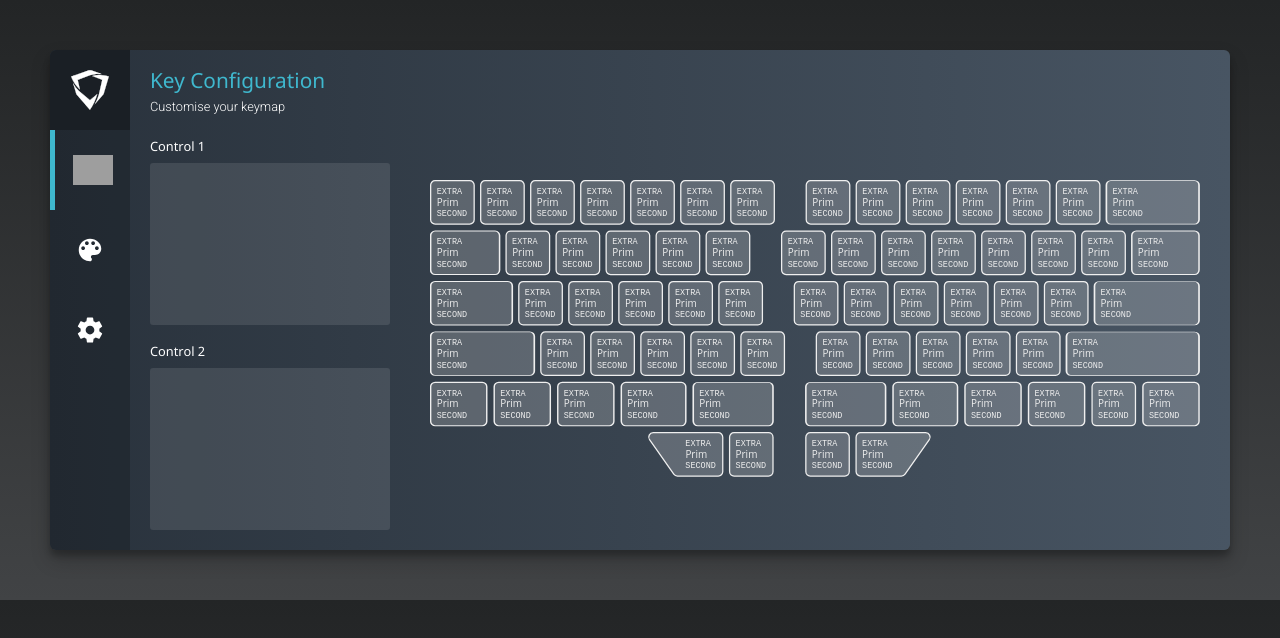
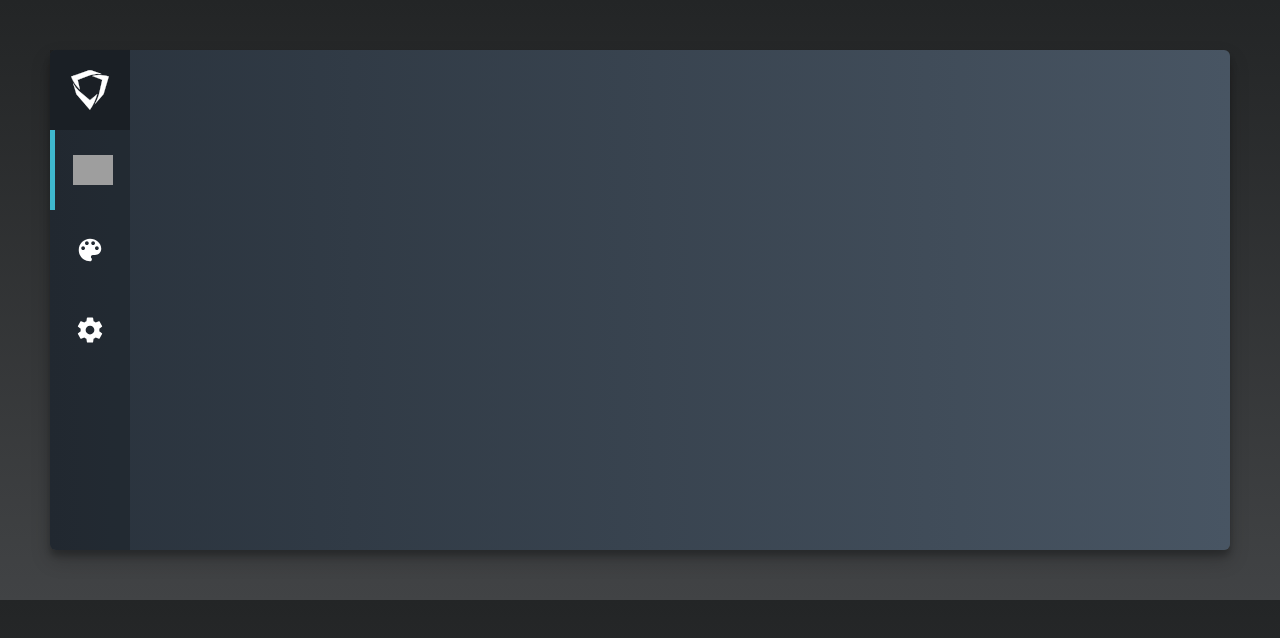
Before and after one commit to TheBaronHimself/chrysalis-ui-react, a React (Create React App) app: page / in a window 1280 px wide. Shown: the top 638 px of the page. Built offline with nearby package versions, Linux system fonts and the light colour scheme; grey boxes are pictures that could not be loaded.

Commit message:
Turn tab bar into component

```diff
--- a/src/components/App.js
+++ b/src/components/App.js
@@ -1,55 +1,11 @@
 import React from "react";
+import TabBar from "./TabBar";
 
 class App extends React.Component {
   render() {
     return (
       <div className="window">
-        <div className="logo">
-          <img className="symbol" src="/img/dygma-logo.svg" alt="" />
-        </div>
-        <div className="sidebar">
-          <div className="tab item selected" onclick="openTab(event, 'keys')">
-            <img
-              className="symbol"
-              src="/img/ic_keyboard_white_24px.svg"
-              alt=""
-            />
-          </div>
-          <div className="tab item" onclick="openTab(event, 'leds')">
-            <img
-              className="symbol"
-              src="/img/ic_color_lens_white_24px.svg"
-              alt=""
-            />
-          </div>
-          <div className="tab item" onclick="openTab(event, 'settings')">
-            <img
-              className="symbol"
-              src="/img/ic_settings_white_24px.svg"
-              alt=""
-            />
-          </div>
-        </div>
-
-        <div className="tabcontent" id="keys">
-          <div className="title">
-            <h1>Key Configuration</h1>
-            <p>Customise your keymap</p>
-          </div>
-          <div className="modules">
-            <div className="item">
-              <h2>Control 1</h2>
-              <div className="control-content" />
-            </div>
-            <div className="item">
-              <h2>Control 2</h2>
-              <div className="control-content" />
-            </div>
-          </div>
-          <div className="feedback">
-            <img src="/img/dygma-raise.svg" alt="" />
-          </div>
-        </div>
+        <TabBar />
       </div>
     );
   }
--- /dev/null
+++ b/src/components/TabBar.js
@@ -0,0 +1,37 @@
+import React, { Component } from "react";
+
+export class TabBar extends Component {
+  render() {
+    return (
+      <div className="tabBar">
+        <div className="logo">
+          <img className="symbol" src="/img/dygma-logo.svg" alt="" />
+        </div>
+
+        <div className="item selected" onclick="openTab(event, 'keys')">
+          <img
+            className="symbol"
+            src="/img/ic_keyboard_white_24px.svg"
+            alt=""
+          />
+        </div>
+        <div className="item" onclick="openTab(event, 'leds')">
+          <img
+            className="symbol"
+            src="/img/ic_color_lens_white_24px.svg"
+            alt=""
+          />
+        </div>
+        <div className="item" onclick="openTab(event, 'settings')">
+          <img
+            className="symbol"
+            src="/img/ic_settings_white_24px.svg"
+            alt=""
+          />
+        </div>
+      </div>
+    );
+  }
+}
+
+export default TabBar;
--- a/src/css/style.css
+++ b/src/css/style.css
@@ -53,8 +53,8 @@ p {
   display: grid;
 
   grid-template-columns: 80px 1fr;
-  grid-template-rows: 80px repeat(5, 1fr);
-  /* background-image: url('img/background.jpg'); */
+  grid-template-rows: 1fr;
+
   background-position: center;
   /* background: #485563; */
   /* fallback for old browsers */
@@ -73,18 +73,24 @@ p {
   /* background-image: url('img/background.jpg'); */
   background-position: center;
 }
+
+.tabBar {
+  display: flex;
+  flex-direction: column;
+  /* grid-template-rows: repeat(5, 80px); */
+  border-radius: 0 0 0 var(--window-radius);
+  background: rgba(0, 0, 0, 0.2);
+}
 .sidebar {
+  height: 100%;
   /* background: #13171B; */
   grid-area: 2 / 1 / -1;
-  border-radius: 0 0 0 var(--window-radius);
-
-  background: rgba(0, 0, 0, 0.2);
   display: grid;
   grid-template-rows: repeat(auto-fill, 80px);
 }
 
-.sidebar > .item {
-  min-height: 1fr;
+.tabBar > * {
+  flex-basis: 80px;
   display: grid;
   justify-content: center;
   align-content: center;
@@ -162,6 +168,6 @@ p {
   font-size: 1.3em;
 }
 
-.tab:hover {
+.tabBar > *:hover {
   background: rgba(0, 0, 0, 0.2);
 }
```
